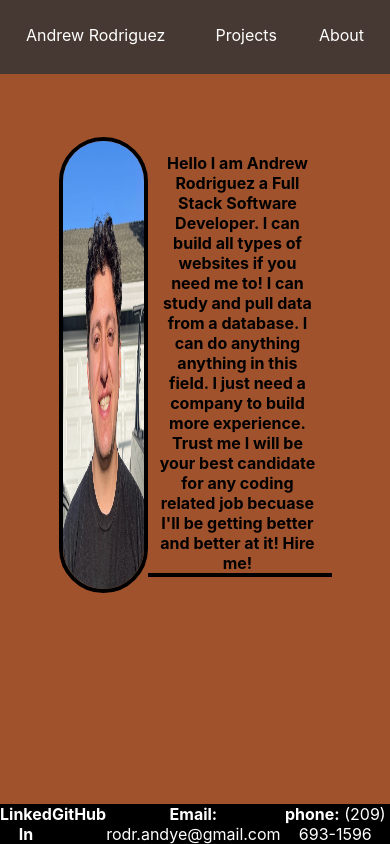
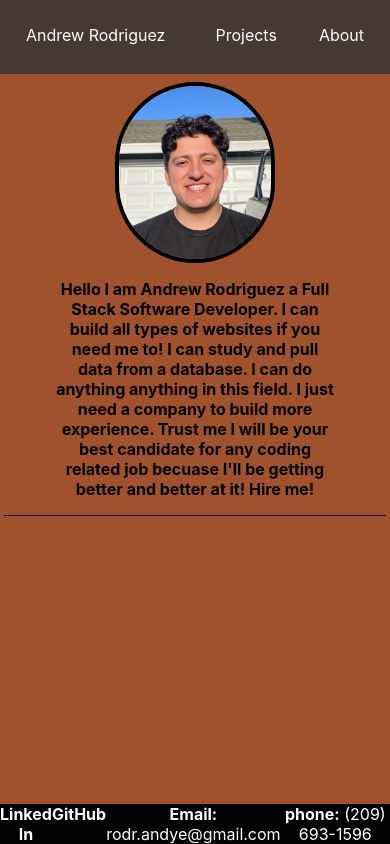
Before and after one commit to Andyrod209/Andyrod209.github.io, a React (Create React App) app: page /about in a window 390 px wide. Built offline with nearby package versions, Linux system fonts and the light colour scheme.

Commit message:
Style: Completed about section to be mobile responsive.

```diff
--- a/src/pages/About/About.css
+++ b/src/pages/About/About.css
@@ -1,7 +1,7 @@
 .about{
-    padding: 15%;
+    padding: 10%;
     display: flex;
-    margin-top: 20%;
+    margin-top: 2%;
 }
 
 .image-of-andrew{
@@ -13,8 +13,26 @@
 }
 
 .about p{
-    border-bottom: solid 4px black;
     text-align: center;
-    padding: 0 15px 0 10px;
+    padding: 0 50px 0 50px;
     font-weight: bold;
 }
+
+.about span{
+    border-bottom: solid 1px rgb(0, 0, 0);
+}
+
+@media only screen and (max-width: 700px){
+    .about{
+        margin-top: 20%;
+        padding: 1%;
+        display: flex;
+        flex-direction: column;
+    }
+
+    .image-of-andrew{
+        border: solid 4px rgb(0, 0, 0);
+        align-self: center;
+        width: 40%;
+    }
+}
```
